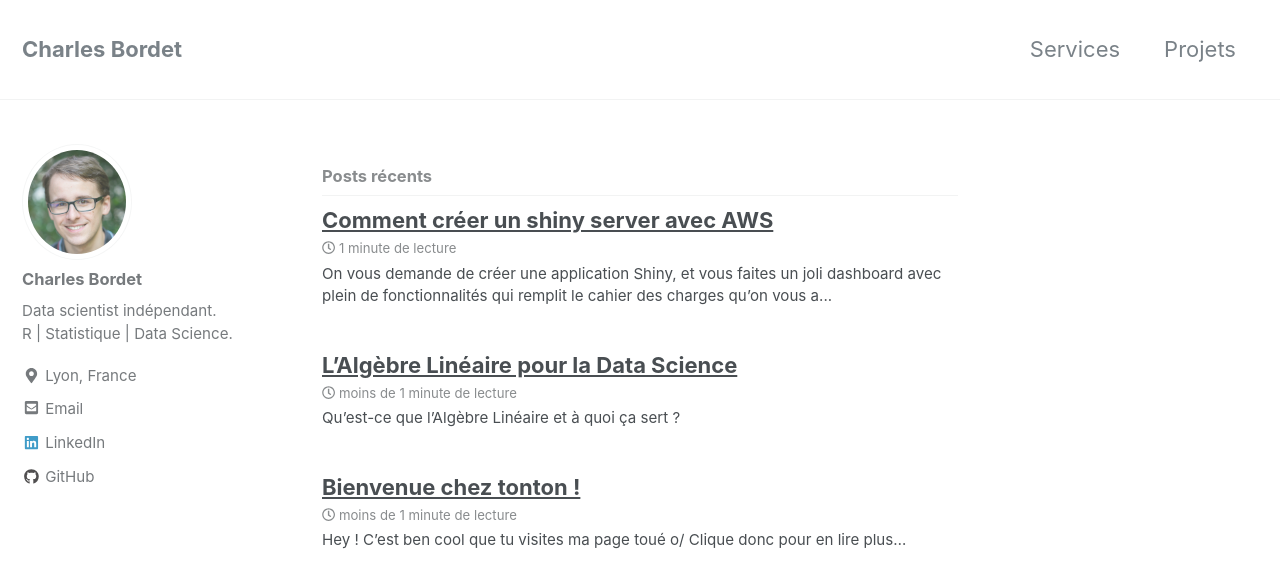
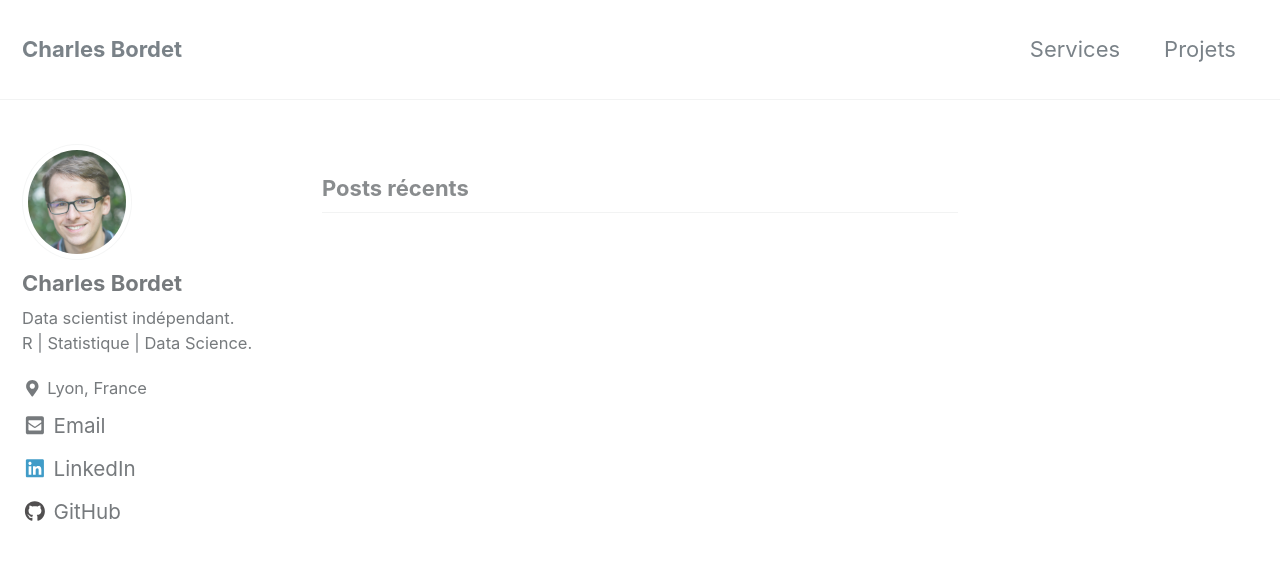
Before and after one commit to Huitziii/charlesbordet.com, a Jekyll site: the page built from index.html, in a window 1280 px wide and 900 px high. Shown: the top 588 px of the window. Built offline with Jekyll 4.4.1, drawn with Linux system fonts in a browser that asks for light colours; nearby versions of some CDN libraries; the list of posts is cut into pages by our own code.

Commit message:
made config changes

```diff
--- a/_config.yml
+++ b/_config.yml
@@ -264,7 +264,7 @@
       type: posts
     values:
       layout: single
-      author_profile: true
+      author_profile: false
       read_time: true
       comments: # true
       share: true
--- a/_posts/2018-05-31-salut-toi.markdown
+++ /dev/null
@@ -1,24 +0,0 @@
----
-layout: single
-title:  "Bienvenue chez tonton !"
-date:   2018-05-31 15:10:11 +0200
-categories:
----
-
-Hey ! C'est ben cool que tu visites ma page toué o/ Clique donc pour en lire plus...
-
-Ici c'est ma p'tite page perso où c'est que j'vais pouvoir mettre mes choses et autres. Si la data science ça te branche, t'vas pouvoir full apprendre en lisant tous mes articles !
-
-Si toi aussi tu veux écrire des articles qui font caca dans la console...
-
-{% highlight R %}
-
-print("caca")
-
-{% endhighlight %}
-
-Ben t'es à la bonne place !
-
-Hésite pas à cliquer sur ma tête surtout si ça t'amuse, j'adore ça moi aussi !
-
-Tchô o/
--- a/_posts/2018-06-07-guide-algebre-lineaire.markdown
+++ /dev/null
@@ -1,10 +0,0 @@
----
-layout: single
-title:  "L'Algèbre Linéaire pour la Data Science"
-date:   2018-06-07 11:09:00 +0200
-categories:
----
-
-
-
-# Qu'est-ce que l'Algèbre Linéaire et à quoi ça sert ?
--- a/_posts/2018-07-05-comment-creer-un-shiny-server.markdown
+++ /dev/null
@@ -1,30 +0,0 @@
----
-layout: single
-title: "Comment créer un shiny server avec AWS"
-date: 2018-07-05 18:21:15 +0200
----
-
-On vous demande de créer une application Shiny, et vous faites un joli dashboard avec plein de fonctionnalités qui remplit le cahier des charges qu'on vous a donné, et même plus encore !
-
-Sauf que maintenant, il va falloir partager votre appli à toute votre équipe, ou à l'équipe de votre client.
-
-Comment faire ?
-
-Shiny, c'est super pratique pour lancer l'appli localement sur votre ordinateur. Mais quand il s'agit de le partager via un serveur... on s'aperçoit rapidement que c'est pas vraiment dans nos compétences.
-
-Alors, c'est vrai que parfois on va avoir des devs dans l'équipe qui connaissent bien le fonctionnement des serveurs, mais ils ne savent pas forcément configurer un serveur Shiny, donc il va falloir leur montrer un minimum.
-
-Et si vous voulez maintenir l'appli, c'est bien de savoir un peu comment ça marche.
-
-**Dans l'article d'aujourd'hui, on va apprendre comment créer un shiny serveur de A à Z en utilisant AWS**. Par étapes, on va :
-
-* Créer une appli shiny toute simple.
-* Créer un serveur via AWS.
-* Envoyer l'appli sur le serveur grâce à Github.
-* Paramétrer le serveur avec nginx.
-
-En option, on pourra même se prendre un nom de domaine du style *exemple.fr* afin de pouvoir facilement partager l'application à votre client !
-
-Prêt ?
-
-# Créer une appli shiny toute simple
--- a/_sass/minimal-mistakes/_page.scss
+++ b/_sass/minimal-mistakes/_page.scss
@@ -75,7 +75,7 @@
   p,
   li,
   dl {
-    font-size: 1em;
+    font-size: 0.8em;
   }
 
   /* paragraph indents */
--- a/_sass/minimal-mistakes/_variables.scss
+++ b/_sass/minimal-mistakes/_variables.scss
@@ -34,13 +34,13 @@
 $caption-font-family: $serif !default;
 
 /* type scale */
-$type-size-1: 1.953em !default; // ~39.056px
-$type-size-2: 1.563em !default; // ~31.248px
-$type-size-3: 1.25em !default; // ~25.008px
-$type-size-4: 1em !default; // ~20px
-$type-size-5: 0.75em !default; // ~16px
-$type-size-6: 0.6875em !default; // ~12px
-$type-size-7: 0.625em !default; // ~11px
+$type-size-1: 2.441em !default; // ~39.056px
+$type-size-2: 1.953em !default; // ~31.248px
+$type-size-3: 1.563em !default; // ~25.008px
+$type-size-4: 1.25em !default; // ~20px
+$type-size-5: 1em !default; // ~16px
+$type-size-6: 0.75em !default; // ~12px
+$type-size-7: 0.6875em !default; // ~11px
 $type-size-8: 0.625em !default; // ~10px
 
 /*
```
Also changed, not shown: Gemfile.lock.
